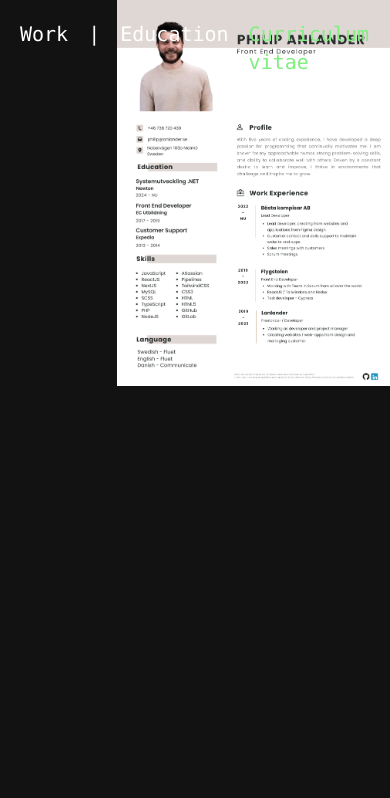
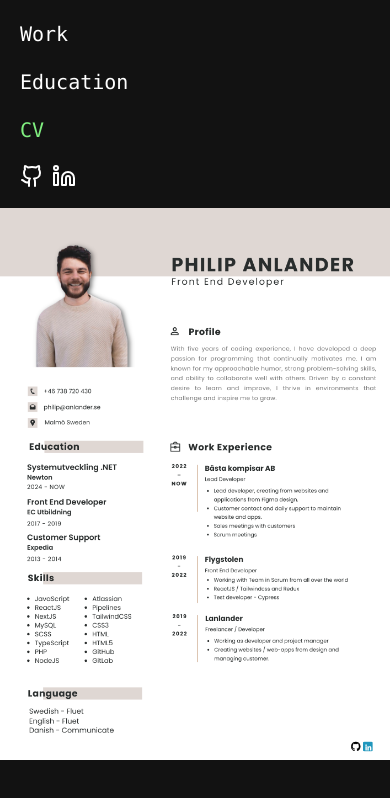
Before and after one commit to Anlander/profile, a Next.js app: page /cv in a window 390 px wide. Shown: the top 798 px of the page. Built offline with nearby package versions, Linux system fonts and the light colour scheme.

Commit message:
smallfixes

```diff
--- a/app/cv/page.tsx
+++ b/app/cv/page.tsx
@@ -8,7 +8,7 @@ const page = () => {
       <div className="fixed top-5 left-5 justify-center items-center">
         <Navigation home={false} />
       </div>
-      <div className="w-[70%] ml-auto">
+      <div className="mt-52 lg:mt-0 lg:w-[70%] ml-auto">
         <div>
           <Image src={cv} alt="CV" objectFit="" />
         </div>
--- a/components/navigation.tsx
+++ b/components/navigation.tsx
@@ -12,7 +12,7 @@ export const Navigation = ({ home }: Props) => {
   const pathname = usePathname();
   return (
     <nav
-      className={` flex lg:items-center flex-row lg:flex-row gap-5 lg:gap-5 lg:ml-2 font-mono text-xl`}
+      className={`flex lg:items-center ${!home ? "flex-col" : "flex-row"} lg:flex-row gap-5 lg:gap-5 lg:ml-2 font-mono text-xl`}
     >
       {home && (
         <Link href="/">
@@ -36,7 +36,7 @@ export const Navigation = ({ home }: Props) => {
       >
         <span>Work </span>
       </Link>
-      <span>|</span>
+      {home && <span>|</span>}
       <Link
         href="/education"
         className={`${pathname === "/education" && "text-[#80EF80]"}`}
@@ -45,9 +45,10 @@ export const Navigation = ({ home }: Props) => {
       </Link>
       <span className="hidden lg:block">|</span>
       <Link href="/cv" className={`${pathname === "/cv" && "text-[#80EF80]"}`}>
-        Curriculum vitae
+        CV
       </Link>
       <span className="hidden lg:block">|</span>
+      {home && <br />}
       <div className="flex gap-2 lg:gap-5">
         <Link href="https://github.com/Anlander">
           <Github />
```
Also changed, not shown: public/cv.png.
